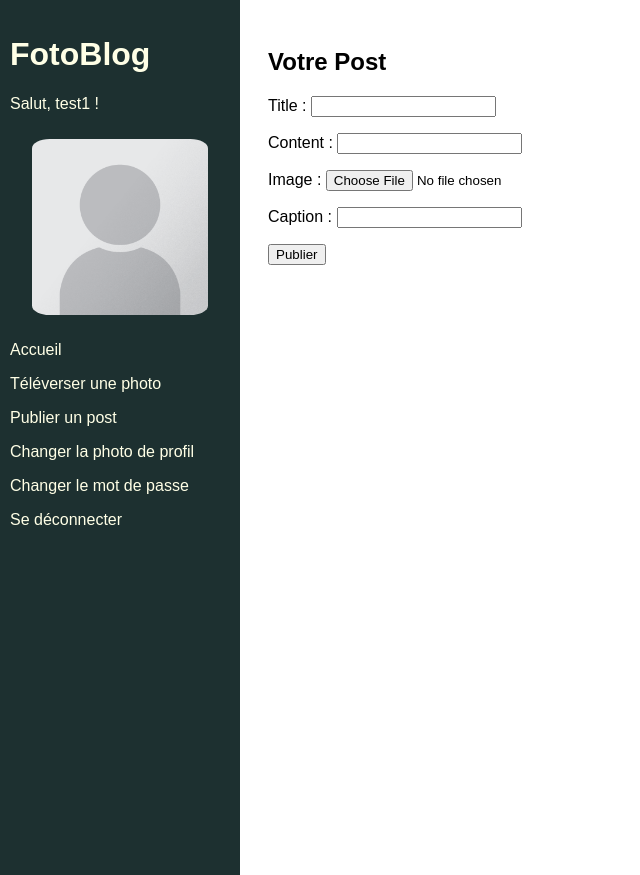
After one commit to KongaDan/Fotoblog, a Django app: page /home/blog_add/ in a window 1280 px wide. The commit adds this page. Shown: the whole page, without its empty margins (0-640 px from the left). Run offline with Django 4.2, Linux system fonts and the light colour scheme; a user stored in the database is signed in.

Commit message:
Ajout-du-service-de-creation-de-Blog

```diff
--- /dev/null
+++ b/blog/Forms.py
@@ -0,0 +1,13 @@
+from django import forms
+from . import models
+from django.conf import settings
+
+class PhotoForm(forms.ModelForm):
+    class Meta:
+        model=models.Photo
+        fields=['image','caption']
+
+class BlogForm(forms.ModelForm):
+    class Meta:
+        model=models.Blog
+        fields=['title','content']
--- /dev/null
+++ b/blog/templates/blog/blog_add.html
@@ -0,0 +1,10 @@
+{% extends "base.html" %}
+{% block content %}
+<h2>Votre Post</h2>
+<form method="POST">
+    {{blog_form.as_p}}
+    {{photo_form.as_p}}
+    {% csrf_token %}
+    <button type="submit">Publier</button>
+</form>
+{% endblock content %}
--- a/blog/urls.py
+++ b/blog/urls.py
@@ -6,6 +6,8 @@ app_name='blog'
 urlpatterns = [
     path('home/',views.home,name='home'),
     path('home/photo/',views.photo_upload,name='photo_upload'),
+    path('home/blog_add/',views.blog_add,name='blog_add'),
+    path('home/blog/<int:blog_id>',views.view_blog,name='view_blog'),
 ]
 if settings.DEBUG:
     urlpatterns +=static(settings.MEDIA_URL,document_root=settings.MEDIA_ROOT)
--- a/blog/views.py
+++ b/blog/views.py
@@ -1,12 +1,13 @@
-from django.shortcuts import render,redirect
+from django.shortcuts import render,redirect,get_object_or_404
 from django.contrib.auth.decorators import login_required
-from . models import Photo
+from . models import Photo,Blog
 from . import Forms
 
 @login_required
 def home(request):
     photos=Photo.objects.all()
-    return render(request,'blog/home.html',{'photos':photos})
+    blogs=Blog.objects.all()
+    return render(request,'blog/home.html',{'photos':photos,'blogs':blogs})
 
 @login_required
 def photo_upload(request):
@@ -19,3 +20,28 @@ def photo_upload(request):
             photo.save()
             return redirect('blog:home')
     return render(request,'blog/photo_upload.html',{'form':form})
+
+@login_required
+def blog_add(request):
+    blog_form=Forms.BlogForm()
+    photo_form=Forms.PhotoForm()
+    if request.method=="POST":
+        blog_form=Forms.BlogForm(request.POST)
+        photo_form=Forms.PhotoForm(request.POST,request.FILES)
+        if all([blog_form.is_valid(),photo_form.is_valid()]):
+            photo=photo_form.save(commit=False)
+            blog=blog_form.save(commit=False)
+            blog.author=request.user
+            blog.photo=photo
+            blog.save()
+            return redirect('blog:home')
+    context={
+        'blog_form':blog_form,
+        'photo_form':photo_form,
+    }
+    return render(request,'Blog/blog_add.html',context)
+
+@login_required
+def view_blog(request,blog_id):
+    blog=get_object_or_404(Blog,blog_id)
+    return render(request,'Blog/view_blog.html',{'blog':blog})
--- /dev/null
+++ b/static/app.css
@@ -0,0 +1,58 @@
+html {
+    font-family: Arial;
+}
+
+/* The sidebar menu */
+.sidebar {
+    height: 100%; /* Full-height: remove this if you want "auto" height */
+    width: 220px; /* Set the width of the sidebar */
+    position: fixed; /* Fixed Sidebar (stay in place on scroll) */
+    z-index: 1; /* Stay on top */
+    top: 0; /* Stay at the top */
+    left: 0;
+    background-color: #1d3030;
+    color:  #ffffe6;
+    overflow-x: hidden; /* Disable horizontal scroll */
+    padding-top: 15px;
+    padding-left: 10px;
+    padding-right: 10px;
+}
+
+/* The navigation menu links */
+.sidebar a {
+    text-decoration: none;
+    color:  #ffffe6;
+    display: block;
+}
+
+/* When you mouse over the navigation links, change their color */
+.sidebar a:hover {
+    color: #f1f1f1;
+}
+
+/* Style page content */
+.main {
+    margin-left: 240px; /* Same as the width of the sidebar */
+    padding: 20px;
+}
+
+.avatar {
+    width: 80%;
+    border-radius: 10%;
+    display: block;
+    margin: auto;
+    padding-top: 10px;
+    padding-bottom: 10px;
+}
+
+.grid-container {
+    display: grid;
+    grid-template-columns: auto auto auto;
+    padding: 20px;
+    text-align: center;
+}
+
+.post img {
+    width: 80%;
+    border-radius: 5px;
+}
--- a/templates/base.html
+++ b/templates/base.html
@@ -16,6 +16,7 @@
                 {% endif %}
                 <p><a href="{% url 'blog:home' %}">Accueil</a></p>
                 <p><a href="{% url 'blog:photo_upload' %}">Téléverser une photo</a></p>
+                <p><a href="{%url 'blog:blog_add'%}">Publier un post</a>
                 <p><a href="{% url 'authentication:profil_photo' %}">Changer la photo de profil</a></p>
                 <p><a href="{% url 'authentication:password_change' %}">Changer le mot de passe</a></p>
                 <p><a href="{% url 'authentication:logout' %}">Se déconnecter</a></p>
```
Also changed, not shown: authentication/templates/authentication/upload_profile_photo.html (added, +9 -0 lines), blog/templates/blog/home.html (+16 -0 lines), blog/templates/blog/photo_upload.html (added, +9 -0 lines), blog/templates/blog/view_blog.html (added, +8 -0 lines), blog/migrations/0001_initial.py (added), media/blog/559128.jpg (added), media/blog/bases-de-donnees-1024x734.jpg (added), static/images/default_profile.png (added), 2 other files.
